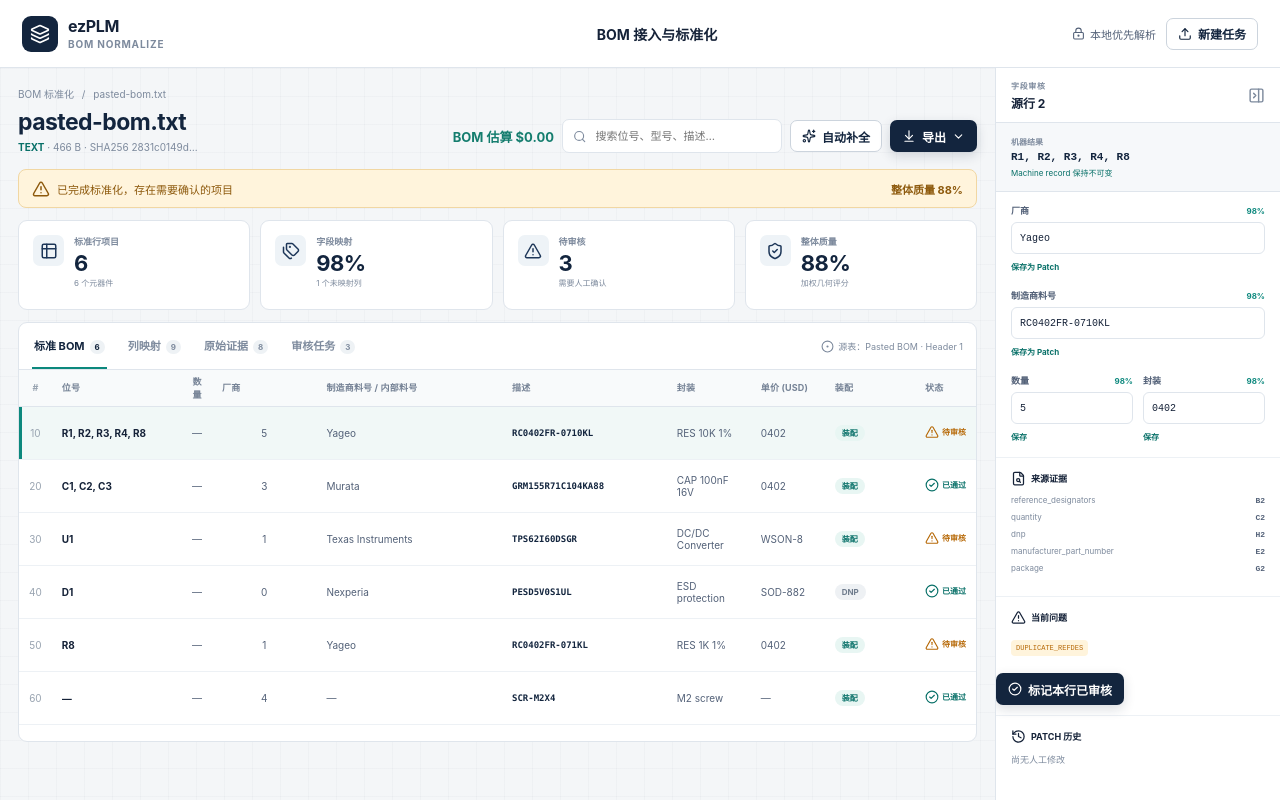
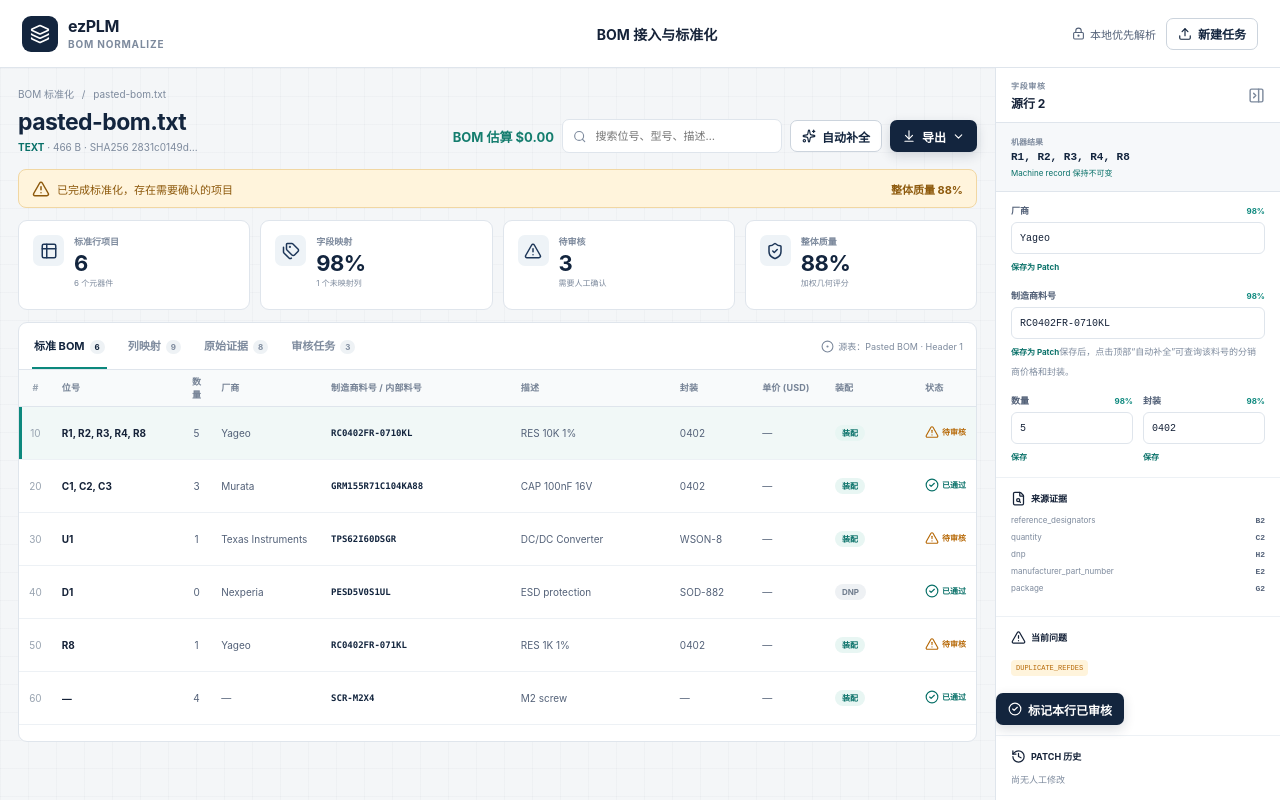
Before and after one commit to eehubio/bom_access, a Next.js app: page / in a window 1280 px wide. Both pictures are taken after a click on the button "没有文件？使用含冲突与未知列的演示 BOM →". Built offline with nearby package versions, Linux system fonts and the light colour scheme.

Commit message:
Fix BOM enrichment display and task history

```diff
--- a/components/bom-workspace.tsx
+++ b/components/bom-workspace.tsx
@@ -52,6 +52,11 @@
 type MainTab = "bom" | "mapping" | "evidence" | "reviews";
 type WorkspaceSection = "bom" | "history" | "rules";
 type AppStatus = "idle" | "processing" | "ready" | "error";
+type HistoryTask = {
+  taskId: string;
+  createdAt: string;
+  result: NormalizationResult;
+};
 
 const PIPELINE = [
   ["SECURITY_SCANNING", "安全扫描"],
@@ -139,8 +144,8 @@
   );
 }
 
-function HistoryView({ result, onOpen }: { result?: NormalizationResult; onOpen: () => void }) {
-  return <div className="empty-panel"><History size={30} /><h2>历史任务</h2>{result ? <><p>当前浏览器会话已处理：{result.source.filename}</p><button className="button primary compact" onClick={onOpen}>打开当前任务</button></> : <p>当前会话还没有处理过 BOM。历史任务需要接入数据库后才能跨浏览器保存。</p>}</div>;
+function HistoryView({ tasks, onOpen }: { tasks: HistoryTask[]; onOpen: (task: HistoryTask) => void }) {
+  return <div className="empty-panel"><History size={30} /><h2>历史任务</h2>{tasks.length ? <div className="review-list">{tasks.map((task) => <article className="review-item info" key={task.taskId}><div className="review-severity"><FileClock size={17} /></div><div className="review-copy"><div><strong>{task.result.source.filename}</strong><span>{task.result.source.sourceType.toUpperCase()} · {task.result.summary.canonicalLines} 行</span></div><p>{new Date(task.createdAt).toLocaleString("zh-CN")}</p></div><button className="button ghost compact" onClick={() => onOpen(task)}>打开</button></article>)}</div> : <p>当前会话还没有处理过 BOM。上传并解析后的任务会显示在这里。</p>}</div>;
 }
 
 function RulesView({ onOpen }: { onOpen: () => void }) {
@@ -180,7 +185,9 @@
         <tbody>
           {lines.map((line, index) => {
             const enrichment = enrichments.get(line.lineId)?.[0];
-            const unitPrice = enrichment?.unitPrice;
+            const rawUnitPrice = line.commercial.unitPrice?.normalized ?? enrichment?.unitPrice;
+            const parsedUnitPrice = Number(rawUnitPrice);
+            const unitPrice = Number.isFinite(parsedUnitPrice) ? parsedUnitPrice : null;
             const isReviewed = reviewedLineIds.has(line.lineId);
             const needsCandidateReview = Boolean(enrichment);
             return <tr
@@ -193,7 +200,6 @@
                 <strong className="cell-primary">{line.referenceDesignators.normalized.join(", ") || "—"}</strong>
                 {line.hierarchy.level > 0 && <span className="mini-tag">L{line.hierarchy.level}</span>}
               </td>
-              <td>{unitPrice === null || unitPrice === undefined ? "—" : <><strong>${unitPrice.toFixed(4)}</strong><small>小计 ${(unitPrice * Number(line.quantity.perAssembly ?? 1)).toFixed(4)}</small></>}</td>
               <td className="qty-col">{line.quantity.perAssembly ?? "AR"}</td>
               <td>
                 {line.part.manufacturer?.normalized || enrichment?.manufacturer || "—"}
@@ -216,6 +222,7 @@
                 {enrichment?.source === "ezplm_parts_api" && enrichment.package && <small className="source-ezplm">ezPLM KiCad 封装</small>}
                 {enrichment?.source !== "ezplm_parts_api" && !line.engineering.package?.normalized && enrichment?.package && <small>产品参数候选</small>}
               </td>
+              <td>{unitPrice === null ? "—" : <><strong>${unitPrice.toFixed(4)}</strong><small>小计 ${(unitPrice * Number(line.quantity.perAssembly ?? 1)).toFixed(4)}</small></>}</td>
               <td>
                 {line.assembly.dnp ? <span className="pill neutral">DNP</span> : <span className="pill active">装配</span>}
               </td>
@@ -355,7 +362,7 @@
             <strong>{line.referenceDesignators.normalized.join(", ") || line.lineType}</strong>
             <small>Machine record 保持不可变</small>
           </div>
-          {enrichments?.length ? <div className="candidate-section"><h4><Sparkles size={15} />查询候选</h4>{enrichments.map((enrichment) => <div className="candidate-line" key={`${enrichment.source}-${enrichment.matchedManufacturerPartNumber}`}><div><strong>{enrichment.manufacturer ?? "未返回厂商"} · {enrichment.matchedManufacturerPartNumber}</strong><small>{enrichment.source === "ezplm_parts_api" ? "ezPLM" : enrichment.source === "mouser_search_v1" ? "Mouser" : "DigiKey"} · {enrichment.unitPrice === null ? "未提供报价" : `$${enrichment.unitPrice.toFixed(4)} / pcs`} · {Math.round(enrichment.confidence * 100)}%</small></div><button className="text-button" onClick={() => { createPatch("/part/manufacturerPartNumber/normalized", line.part.manufacturerPartNumber?.normalized ?? "", enrichment.matchedManufacturerPartNumber, "distributor_candidate_approved"); createPatch("/part/manufacturer/normalized", line.part.manufacturer?.normalized ?? "", enrichment.manufacturer ?? "", "distributor_candidate_approved"); if (enrichment.unitPrice !== null) createPatch("/commercial/unitPrice/normalized", line.commercial.unitPrice?.normalized ?? "", enrichment.unitPrice.toFixed(4), "distributor_price_approved"); }}>采用</button></div>)}</div> : null}
+          {enrichments?.length ? <div className="candidate-section"><h4><Sparkles size={15} />查询候选</h4>{enrichments.map((enrichment) => <div className="candidate-line" key={`${enrichment.source}-${enrichment.matchedManufacturerPartNumber}`}><div><strong>{enrichment.manufacturer ?? "未返回厂商"} · {enrichment.matchedManufacturerPartNumber}</strong><small>{enrichment.source === "ezplm_parts_api" ? "ezPLM" : enrichment.source === "mouser_search_v1" ? "Mouser" : "DigiKey"} · {enrichment.unitPrice === null ? "未提供报价" : `$${enrichment.unitPrice.toFixed(4)} / pcs`} · {Math.round(enrichment.confidence * 100)}%</small></div><button className="text-button" onClick={() => { createPatch("/part/manufacturerPartNumber/normalized", line.part.manufacturerPartNumber?.normalized ?? "", enrichment.matchedManufacturerPartNumber, "distributor_candidate_approved"); createPatch("/part/manufacturer/normalized", line.part.manufacturer?.normalized ?? "", enrichment.manufacturer ?? "", "distributor_candidate_approved"); if (enrichment.package) createPatch("/engineering/package/normalized", line.engineering.package?.normalized ?? "", enrichment.package, "distributor_package_approved"); if (enrichment.unitPrice !== null) createPatch("/commercial/unitPrice/normalized", line.commercial.unitPrice?.normalized ?? "", enrichment.unitPrice.toFixed(4), "distributor_price_approved"); }}>采用</button></div>)}</div> : null}
           <div className="edit-section">
             <label>厂商 <em>{confidenceLabel(line.confidence.manufacturer)}</em></label>
             <input value={manufacturer} placeholder="例如：YAGEO" onChange={(event) => setManufacturer(event.target.value)} />
@@ -365,6 +372,7 @@
             <label>制造商料号 <em>{confidenceLabel(line.confidence.manufacturer_part_number)}</em></label>
             <input value={mpn} onChange={(event) => setMpn(event.target.value)} />
             <button className="text-button" onClick={() => createPatch("/part/manufacturerPartNumber/normalized", line.part.manufacturerPartNumber?.normalized ?? "", mpn, "manual_mpn_review")}>保存为 Patch</button>
+            <small className="muted">保存后，点击顶部“自动补全”可查询该料号的分销商价格和封装。</small>
           </div>
           <div className="edit-row">
             <div className="edit-section"><label>数量 <em>{confidenceLabel(line.confidence.quantity)}</em></label><input value={qty} onChange={(event) => setQty(event.target.value)} /><button className="text-button" onClick={() => createPatch("/quantity/perAssembly", line.quantity.perAssembly, qty, "quantity_review")}>保存</button></div>
@@ -384,6 +392,7 @@
   const [status, setStatus] = useState<AppStatus>("idle");
   const [progress, setProgress] = useState<ParseProgress>({ stage: "RECEIVED", progress: 0, detail: "准备接收文件" });
   const [result, setResult] = useState<NormalizationResult>();
+  const [historyTasks, setHistoryTasks] = useState<HistoryTask[]>([]);
   const [activeTab, setActiveTab] = useState<MainTab>("bom");
   const [activeSection, setActiveSection] = useState<WorkspaceSection>("bom");
   const [selectedLineId, setSelectedLineId] = useState<string>();
@@ -408,8 +417,9 @@
   }, [resolvedLines, search]);
   const selectedLine = resolvedLines.find((line) => line.lineId === selectedLineId) ?? resolvedLines[0];
   const estimatedBomCost = resolvedLines.reduce((sum, line) => {
-    const price = enrichments.get(line.lineId)?.[0]?.unitPrice;
-    return sum + (price ?? 0) * Number(line.quantity.perAssembly ?? 0);
+    const rawPrice = line.commercial.unitPrice?.normalized ?? enrichments.get(line.lineId)?.[0]?.unitPrice;
+    const price = Number(rawPrice);
+    return sum + (Number.isFinite(price) ? price : 0) * Number(line.quantity.perAssembly ?? 0);
   }, 0);
 
   const runNormalization = async (loader: () => ReturnType<typeof parseText>) => {
@@ -427,6 +437,7 @@
       const normalized = normalizeDocument(document);
       setProgress({ stage: "QUALITY_EVALUATING", progress: 96, detail: "正在检查数量、位号和冲突" });
       setResult(normalized);
+      setHistoryTasks((current) => [{ taskId: createId("task"), createdAt: new Date().toISOString(), result: normalized }, ...current.filter((task) => task.result.source.sha256 !== normalized.source.sha256)].slice(0, 20));
       setSelectedLineId(normalized.lines[0]?.lineId);
       setStatus("ready");
     } catch (caught) {
@@ -519,7 +530,7 @@
         </nav>
 
         <main className={`workspace ${status === "ready" ? "has-inspector" : ""}`}>
-          {activeSection === "history" ? <HistoryView result={result} onOpen={() => setActiveSection("bom")} /> : activeSection === "rules" ? <RulesView onOpen={() => setActiveSection("bom")} /> : <>
+          {activeSection === "history" ? <HistoryView tasks={historyTasks} onOpen={(task) => { setResult(task.result); setSelectedLineId(task.result.lines[0]?.lineId); setPatches([]); setReviewedLineIds(new Set()); setEnrichments(new Map()); setEnrichmentStatus(""); setStatus("ready"); setActiveSection("bom"); }} /> : activeSection === "rules" ? <RulesView onOpen={() => setActiveSection("bom")} /> : <>
           {status === "idle" && <UploadZone onFile={handleFile} onPaste={handleText} onDemo={() => handleText(DEMO_BOM)} />}
           {status === "processing" && <LoadingView progress={progress} />}
           {status === "error" && <div className="error-view"><TriangleAlert size={34} /><h2>无法处理这份文件</h2><code>{error}</code><p>请检查格式、文件大小或是否已加密，然后重试。</p><button className="button primary" onClick={reset}><RefreshCw size={15} />重新开始</button></div>}
```
